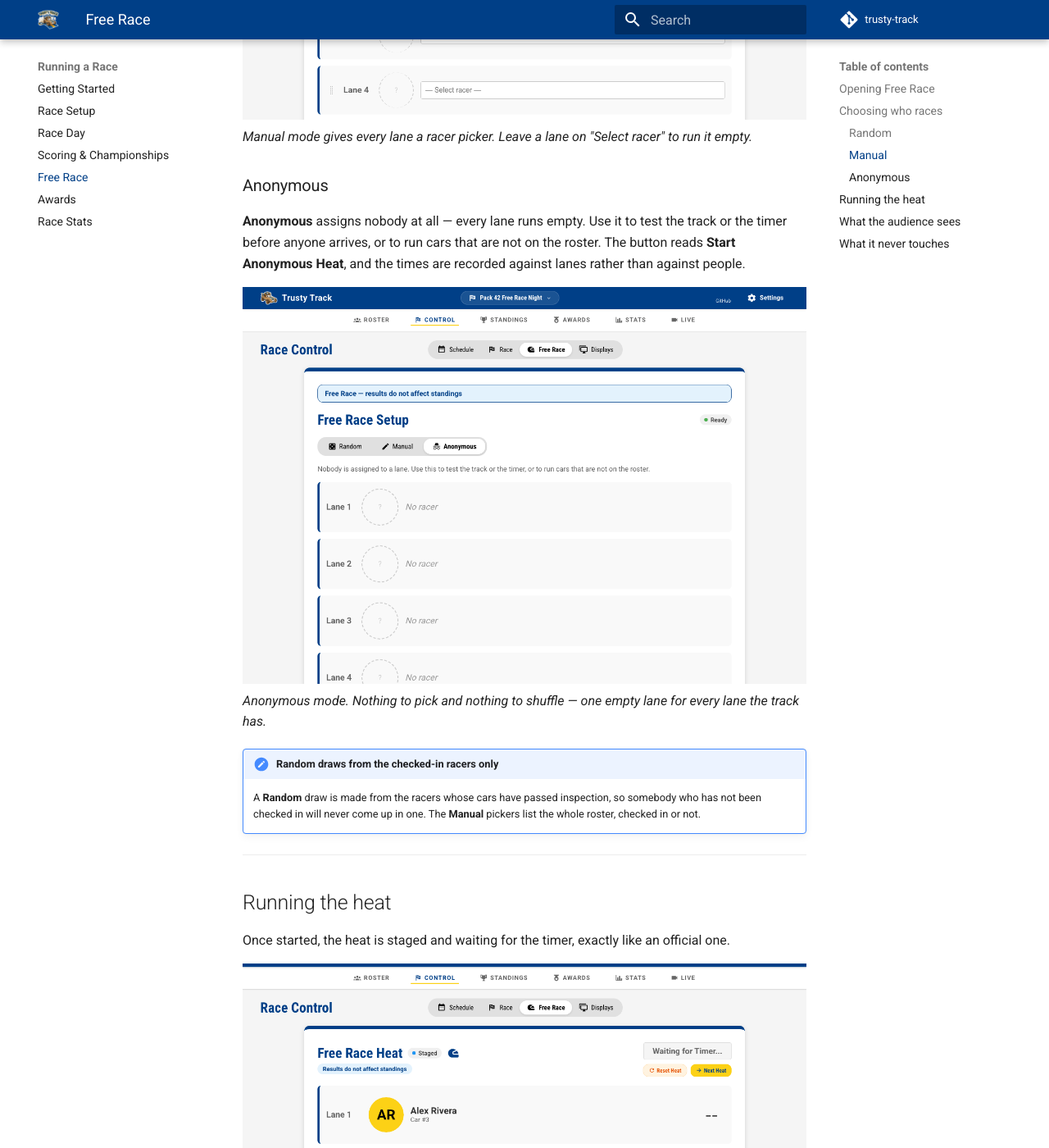
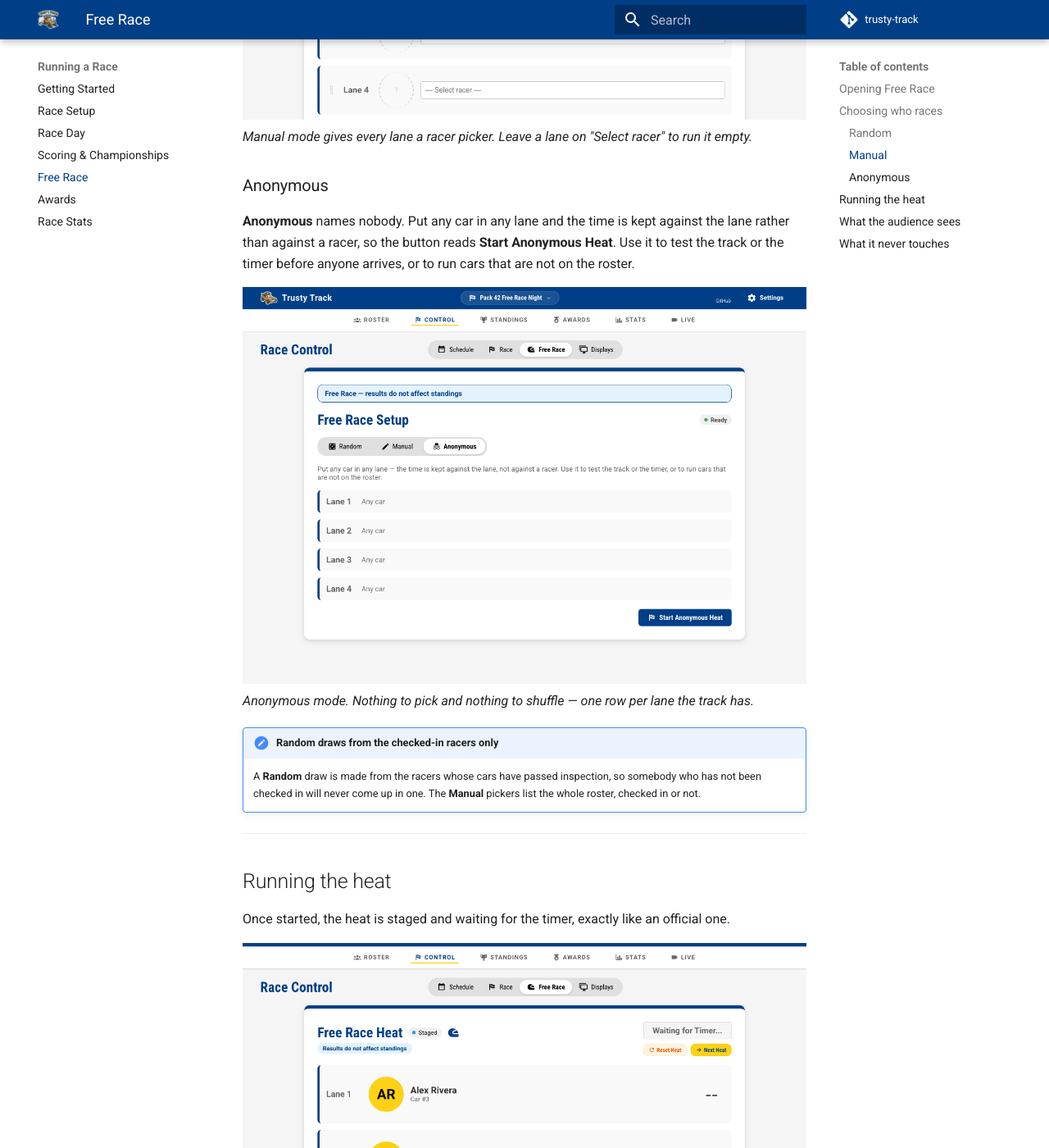
Before and after one commit to dknowles2/trusty-track, an MkDocs documentation site: the page built from docs/free-race.md, in a window 1280 px wide and 1400 px high, scrolled down 1912 px. Shown: the whole window at 82% size. Built offline with MkDocs 1.6.1 and Material for MkDocs 9.7.7, drawn with Linux system fonts in a browser that asks for light colours; comment, search, counter and statistics services are not loaded.

Commit message:
fix(free-race): say what an anonymous lane is, not what it lacks
The anonymous mode landed with the empty-lane treatment the other two
modes use for a lane nobody is in: a dashed "?" avatar and the words "No
racer". That says the wrong thing. A lane in an anonymous heat is not
empty — a car runs down it and the time is kept against the lane rather
than against a person. Read literally, the screen announced four lanes
that would sit still.

A row now reads "Lane 1 — Any car", with no avatar, and the mode's note
leads with the instruction rather than the absence: "Put any car in any
lane — the time is kept against the lane, not against a racer." The
shorter rows also fit the whole mode, Start button included, on screen
without scrolling.

The test matches "Any car" as an exact string, because the note itself
contains "any car" and a case-insensitive regex counted five lanes on a
four-lane track. It also asserts "(empty)" never appears here, which is
the wording this must not collapse back into.

Co-Authored-By: Claude Opus 5 <noreply@anthropic.com>

```diff
--- a/docs/free-race.md
+++ b/docs/free-race.md
@@ -41,13 +41,13 @@ _Manual mode gives every lane a racer picker. Leave a lane on "Select racer" to
 
 ### Anonymous
 
-**Anonymous** assigns nobody at all — every lane runs empty. Use it to test the
-track or the timer before anyone arrives, or to run cars that are not on the
-roster. The button reads **Start Anonymous Heat**, and the times are recorded
-against lanes rather than against people.
+**Anonymous** names nobody. Put any car in any lane and the time is kept
+against the lane rather than against a racer, so the button reads **Start
+Anonymous Heat**. Use it to test the track or the timer before anyone arrives,
+or to run cars that are not on the roster.
 
 ![Anonymous lane setup](assets/screenshots/free-race/03-lane-setup-anonymous.png)
-_Anonymous mode. Nothing to pick and nothing to shuffle — one empty lane for every lane the track has._
+_Anonymous mode. Nothing to pick and nothing to shuffle — one row per lane the track has._
 
 !!! note "Random draws from the checked-in racers only"
 
```
Also changed, not shown: docs/race-day.md (+1 -1 lines), docs/assets/screenshots/free-race/03-lane-setup-anonymous.png, 2 other files.
